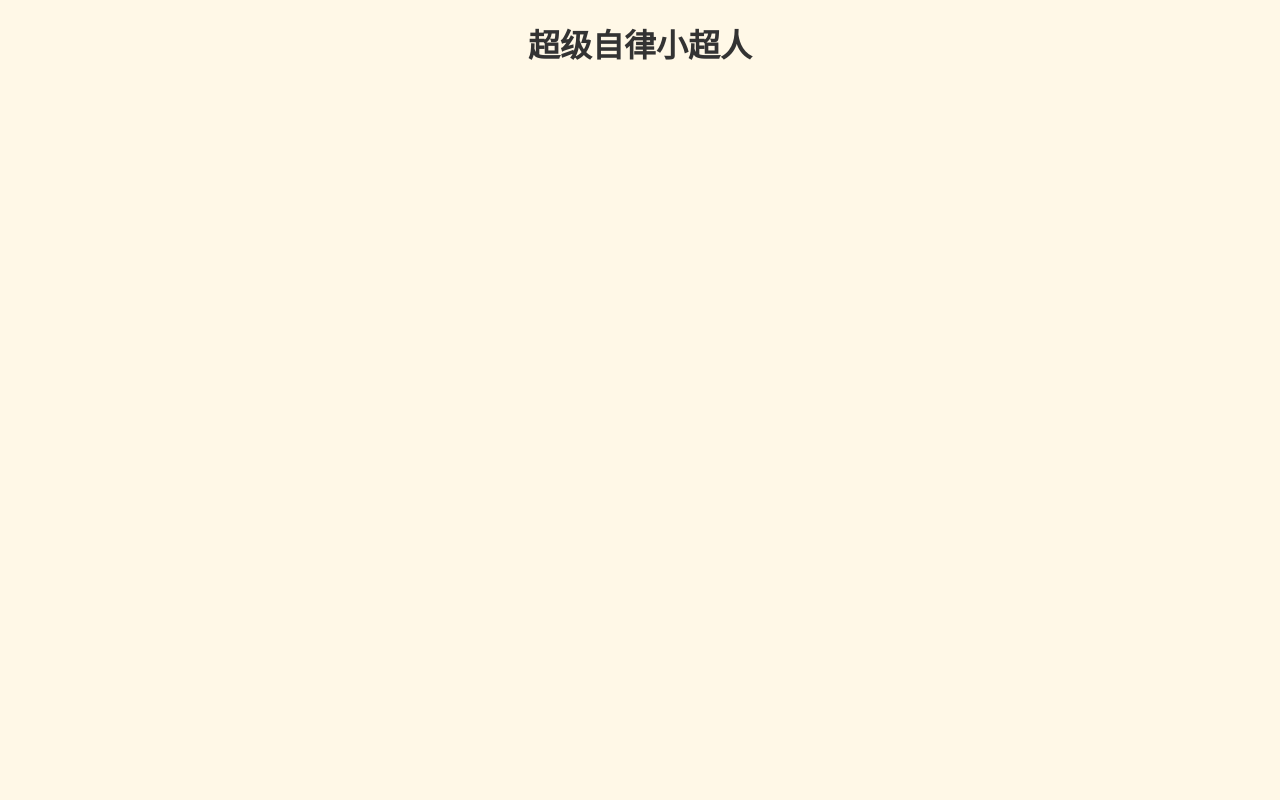
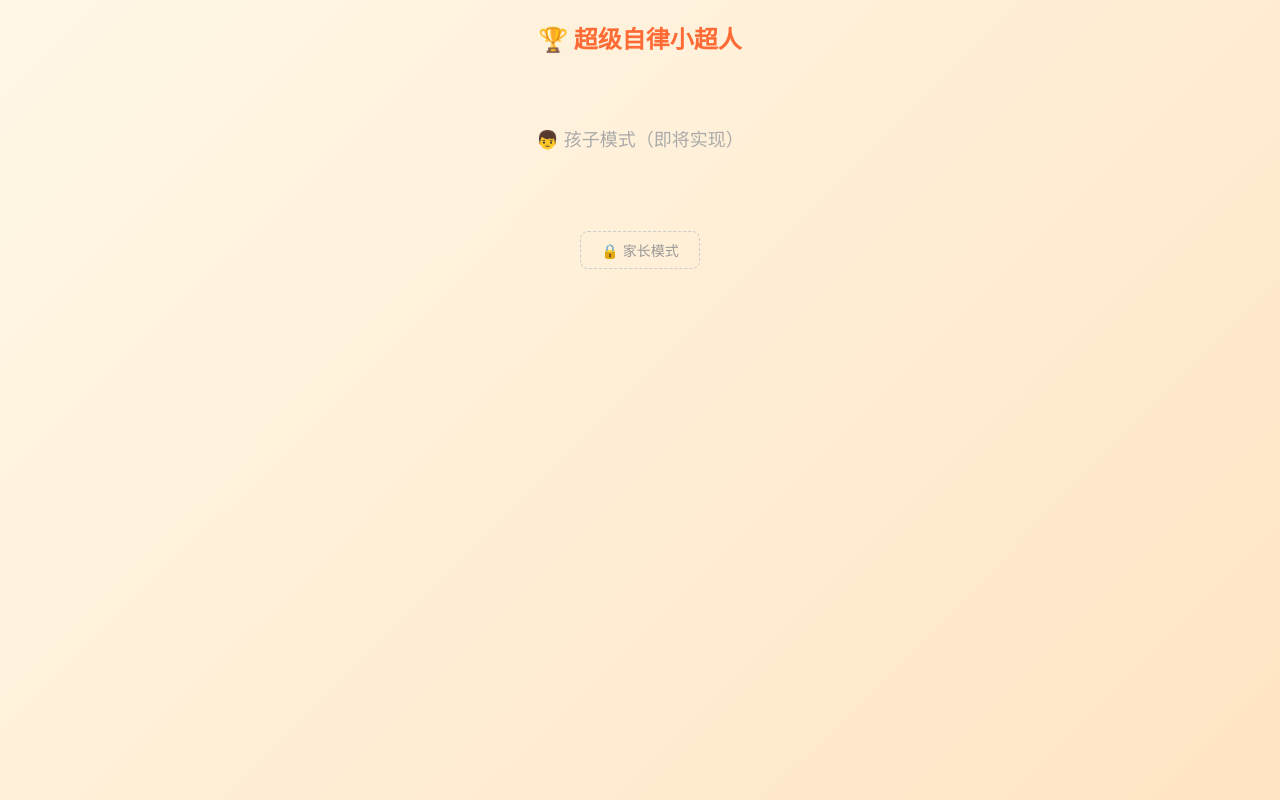
Before and after one commit to LvJiaChen/super-self-kid-mini, a Vue app: page / in a window 1280 px wide. Built offline with nearby package versions, Linux system fonts and the light colour scheme.

Commit message:
feat: add ModeGate with PIN overlay and mode switching

```diff
--- a/src/App.vue
+++ b/src/App.vue
@@ -1,15 +1,16 @@
 <template>
-  <div class="app">
-    <h1>超级自律小超人</h1>
-  </div>
+  <ModeGate>
+    <template #kid>
+      <div class="placeholder">👦 孩子模式（即将实现）</div>
+    </template>
+    <template #parent>
+      <div class="placeholder">👩 家长模式（即将实现）</div>
+    </template>
+  </ModeGate>
 </template>
 
 <script setup>
+import ModeGate from './components/ModeGate.vue'
+import { useStore } from './composables/useStore.js'
+useStore().generateDailyTasks()
 </script>
-
-<style scoped>
-.app {
-  text-align: center;
-  padding: 20px;
-}
-</style>
--- /dev/null
+++ b/src/components/ModeGate.vue
@@ -0,0 +1,144 @@
+<template>
+  <div class="mode-gate">
+    <header class="mode-header">
+      <h1>🏆 超级自律小超人</h1>
+      <p v-if="store.state.settings.kidName">{{ store.state.settings.kidName }} 加油！</p>
+    </header>
+
+    <div v-if="!store.state.isParentMode" class="mode-kid">
+      <slot name="kid" />
+      <button class="parent-link" @click="showPinInput = true">🔒 家长模式</button>
+    </div>
+
+    <div v-else class="mode-parent">
+      <slot name="parent" />
+      <button class="parent-link" @click="exitParent">👶 回到孩子模式</button>
+    </div>
+
+    <div v-if="showPinInput" class="pin-overlay">
+      <div class="pin-dialog">
+        <h3>请输入家长密码</h3>
+        <input
+          v-model="pin"
+          type="password"
+          inputmode="numeric"
+          maxlength="6"
+          placeholder="6位数字密码"
+          @keyup.enter="submitPin"
+          ref="pinInput"
+        />
+        <div class="pin-buttons">
+          <button @click="submitPin">确认</button>
+          <button @click="cancel">取消</button>
+        </div>
+        <p v-if="pinError" class="pin-error">密码错误，请重试</p>
+      </div>
+    </div>
+  </div>
+</template>
+
+<script setup>
+import { ref, nextTick } from 'vue'
+import { useStore } from '../composables/useStore.js'
+
+const store = useStore()
+const showPinInput = ref(false)
+const pin = ref('')
+const pinError = ref(false)
+const pinInput = ref(null)
+
+async function submitPin() {
+  if (store.verifyPIN(pin.value)) {
+    pinError.value = false
+    pin.value = ''
+    showPinInput.value = false
+    store.state.isParentMode = true
+  } else {
+    pinError.value = true
+  }
+}
+
+function cancel() {
+  pin.value = ''
+  pinError.value = false
+  showPinInput.value = false
+}
+
+function exitParent() {
+  store.state.isParentMode = false
+}
+</script>
+
+<style scoped>
+.mode-header {
+  text-align: center;
+  padding: 20px 0 10px;
+}
+.mode-header h1 { font-size: 24px; color: #ff6b35; }
+.mode-header p { margin-top: 4px; color: #888; }
+
+.mode-kid, .mode-parent {
+  min-height: 70vh;
+}
+
+.parent-link {
+  display: block;
+  margin: 20px auto;
+  padding: 8px 20px;
+  background: none;
+  border: 1px dashed #ccc;
+  border-radius: 8px;
+  color: #999;
+  font-size: 14px;
+  cursor: pointer;
+}
+
+.pin-overlay {
+  position: fixed;
+  inset: 0;
+  background: rgba(0,0,0,0.5);
+  display: flex;
+  align-items: center;
+  justify-content: center;
+  z-index: 100;
+}
+.pin-dialog {
+  background: white;
+  padding: 30px;
+  border-radius: 16px;
+  text-align: center;
+  min-width: 280px;
+}
+.pin-dialog h3 { margin-bottom: 16px; }
+.pin-dialog input {
+  width: 100%;
+  padding: 10px;
+  font-size: 18px;
+  text-align: center;
+  border: 2px solid #ddd;
+  border-radius: 8px;
+  margin-bottom: 16px;
+  letter-spacing: 8px;
+}
+.pin-buttons {
+  display: flex;
+  gap: 12px;
+  justify-content: center;
+}
+.pin-buttons button {
+  padding: 8px 24px;
+  border: none;
+  border-radius: 8px;
+  font-size: 16px;
+  cursor: pointer;
+}
+.pin-buttons button:first-child {
+  background: #ff6b35;
+  color: white;
+}
+.pin-buttons button:last-child {
+  background: #eee;
+  color: #666;
+}
+.pin-error { color: #e74c3c; margin-top: 12px; }
+</style>
--- a/src/style.css
+++ b/src/style.css
@@ -1,12 +1,18 @@
-* {
-  margin: 0;
-  padding: 0;
-  box-sizing: border-box;
-}
+* { margin: 0; padding: 0; box-sizing: border-box; }
 
 body {
-  font-family: -apple-system, BlinkMacSystemFont, "Segoe UI", sans-serif;
-  background: #fff8e7;
+  font-family: -apple-system, BlinkMacSystemFont, "Segoe UI", "PingFang SC", "Microsoft YaHei", sans-serif;
+  background: linear-gradient(135deg, #fff8e7 0%, #ffe4c4 100%);
   color: #333;
   min-height: 100vh;
 }
+
+button { font-family: inherit; }
+input { font-family: inherit; }
+
+.placeholder {
+  text-align: center;
+  padding: 60px 20px;
+  color: #aaa;
+  font-size: 18px;
+}
```
